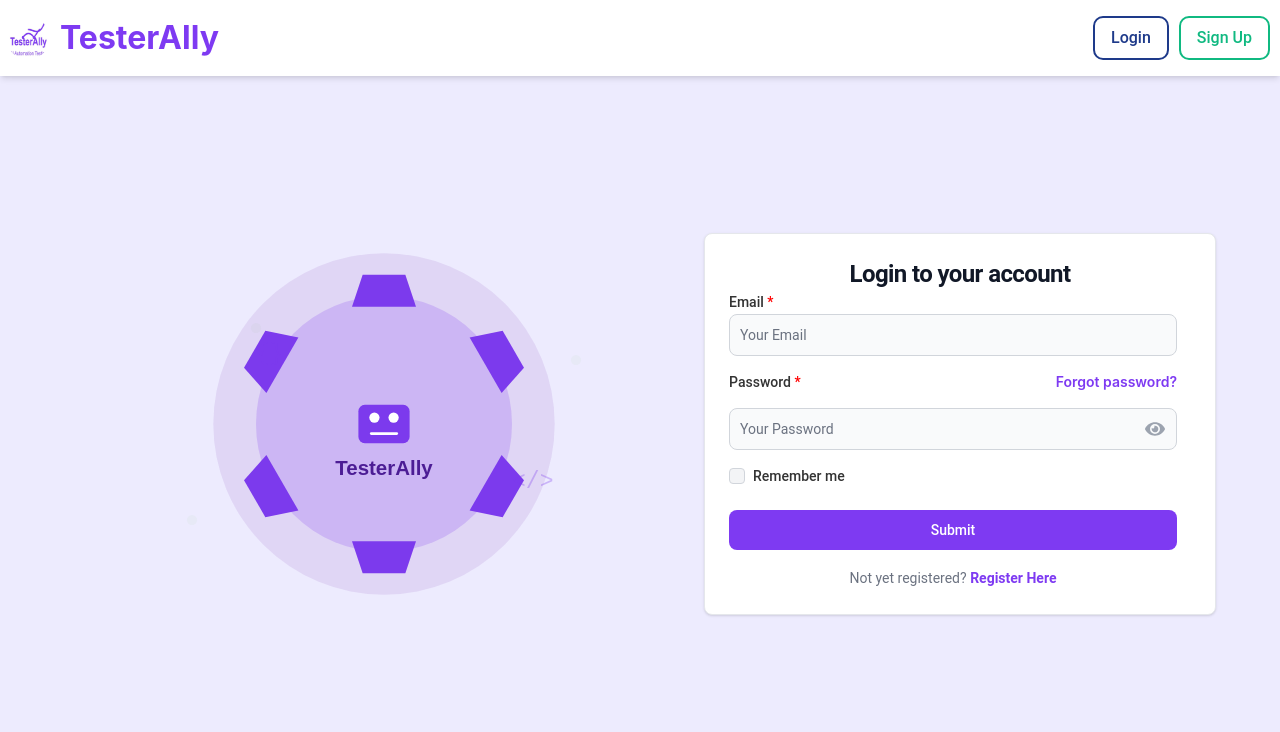
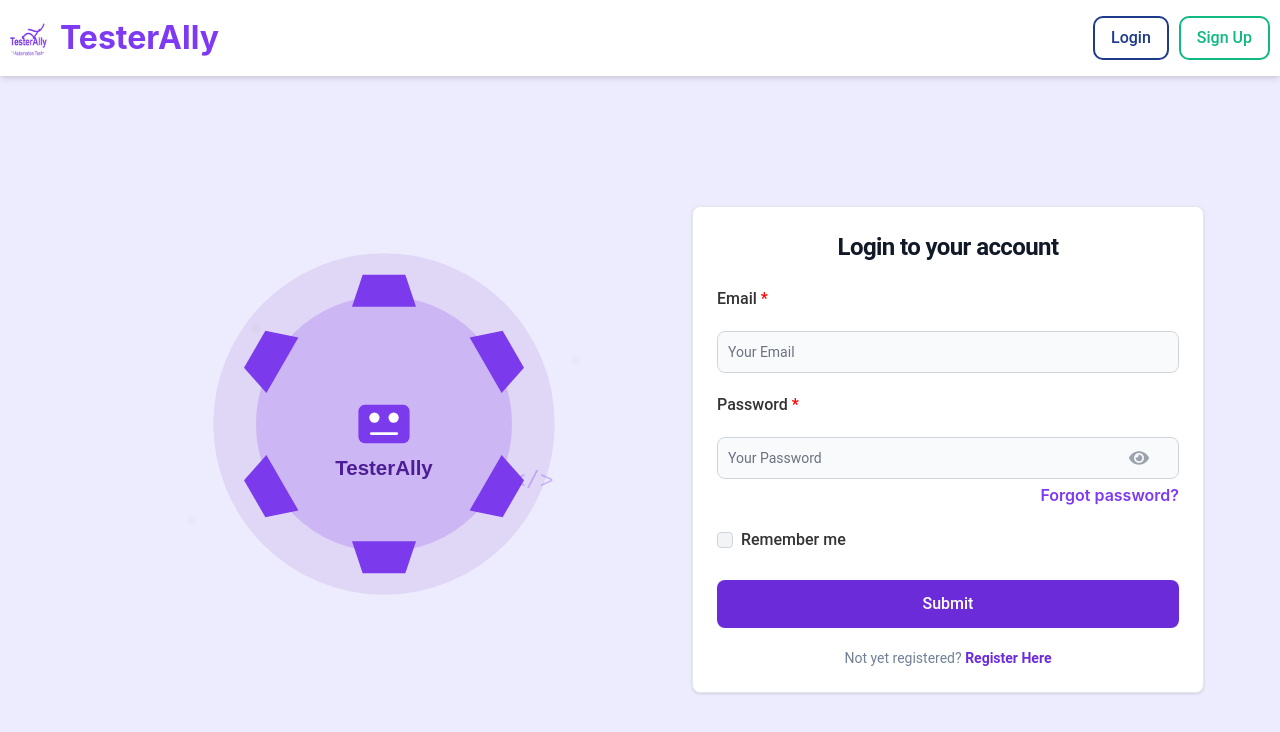
Before and after one commit to rangad123/TesterAlly-FE, a React (Create React App) app: page /dashboard/login in a window 1280 px wide. Shown: the top 732 px of the page. Built offline with nearby package versions, Linux system fonts and the light colour scheme.

Commit message:
initial commit for deployment

```diff
--- a/src/components/CountryInput.js
+++ b/src/components/CountryInput.js
@@ -13,7 +13,7 @@ const CountryInput = () => {
   return (
     <div className="max-w-xl">
       <div className="mb-2 block">
-        <label htmlFor="country" className="text-sm font-medium required">
+        <label htmlFor="country" className="font-medium required">
           Country
         </label>
       </div>
--- a/src/pages/Login.css
+++ b/src/pages/Login.css
@@ -11,3 +11,10 @@ input::-webkit-outer-spin-button {
 .password-input {
   padding-right: 2.5rem;
 }
+
+
+
+.forgot-password {
+  text-align: right;
+  margin-top: -1rem;
+}
--- a/src/pages/Login.js
+++ b/src/pages/Login.js
@@ -72,23 +72,25 @@ const Login = (props) => {
 
 
   return (
-    <div className="w-full flex justify-center my-4 items-center min-h-screen -mt-10">
+    <div className="w-full flex justify-center my-4 items-center min-h-screen -mt-10 px-6 py-8">
       <div className="hidden lg:block w-1/2">
         <img src="/login.svg" alt="TesterAlly Login" className="w-full max-w-lg mx-auto" />
       </div>
-      <div className="w-full max-w-lg p-6 bg-white border border-gray-200 rounded-lg shadow dark:bg-gray-800 dark:border-gray-700">
-        <h5 className="text-2xl font-bold tracking-tight text-gray-900 dark:text-white text-center">
+      <div className="w-full max-w-lg p-6 bg-white border border-gray-200 rounded-lg shadow dark:bg-gray-800 dark:border-gray-700" style={{ marginTop: "50px" }}>
+        <h5 className="mb-6 text-2xl font-bold tracking-tight text-gray-900 dark:text-white text-center">
           Login to your account
         </h5>
         <form
-          className="w-full flex max-w-md flex-col gap-4"
+          className="w-full flex flex-col gap-5"
           onSubmit={handleLogin}
           autoComplete="off"
         >
           <div>
-            <label htmlFor="email" className="text-sm font-medium required">
+            <label htmlFor="email" className=" font-medium required ">
               Email
             </label>
+          </div>
+          <div>
             <input
               id="email"
               name="email"
@@ -99,37 +101,39 @@ const Login = (props) => {
               required
             />
           </div>
-          <div className="flex items-center justify-between">
-            <label htmlFor="password" className="text-sm font-medium required">
-              Password
+          <div>
+          <label htmlFor="password" className=" font-medium required ">
+            Password
             </label>
-            <div className="text-sm">
+            </div>
+            <div className="relative w-full">
+              <input
+                id="password"
+                type={isPasswordVisible ? "text" : "password"}
+                placeholder="Your Password"
+                className="bg-gray-50 border border-gray-300 text-gray-900 text-sm rounded-lg focus:ring-purple-500 focus:border-purple-500 block w-full p-2.5 dark:bg-gray-700 dark:border-gray-600 dark:placeholder-gray-400 dark:text-white dark:focus:ring-purple-500 dark:focus:border-purple-500"
+                required
+              />
+              <button
+              type="button"
+              className="absolute right-2.5 top-1/2 -translate-y-1/2 text-gray-400 hover:text-gray-600 focus:outline-none mr-[20px]"
+              onClick={togglePasswordVisiblity}
+              aria-label={isPasswordVisible ? "Hide password" : "Show password"}
+            >
+              {isPasswordVisible ? (
+                <FaEyeSlash className="w-5 h-5" />
+              ) : (
+                <FaEye className="w-5 h-5" />
+              )}
+            </button>
+            </div>
+            <div className="forgot-password">
               <span
                 className="font-semibold text-purple-600 hover:text-purple-500 cursor-pointer"
                 onClick={() => navigate("/forgotPassword")}
               >
                 Forgot password?
               </span>
-              </div>
-              </div>
-            <div className="relative">
-              <input
-                id="password"
-                type={isPasswordVisible ? "text" : "password"}
-                placeholder="Your Password"
-                className="bg-gray-50 border border-gray-300 text-gray-900 text-sm rounded-lg focus:ring-purple-500 focus:border-purple-500 block w-full p-2.5 dark:bg-gray-700 dark:border-gray-600 dark:placeholder-gray-400 dark:text-white dark:focus:ring-purple-500 dark:focus:border-purple-500 pr-10"
-                required
-              />
-              <div
-                className="absolute inset-y-0 right-3 flex items-center cursor-pointer"
-                onClick={togglePasswordVisiblity}
-              >
-                {isPasswordVisible ? (
-                  <FaEyeSlash className="w-5 h-5 text-gray-400" />
-                ) : (
-                  <FaEye className="w-5 h-5 text-gray-400" />
-                )}
-              </div>
             </div>
           <div className="flex items-center gap-2 mb-2">
             <input
@@ -137,22 +141,22 @@ const Login = (props) => {
               id="remember"
               className="w-4 h-4 text-purple-600 bg-gray-100 border-gray-300 rounded focus:ring-purple-500 dark:focus:ring-purple-600 dark:ring-offset-gray-800 focus:ring-2 dark:bg-gray-700 dark:border-gray-600"
             />
-            <label htmlFor="remember" className="text-sm font-medium">
+            <label htmlFor="remember" className="font-medium">
               Remember me
             </label>
           </div>
           <button
             type="submit"
-            className="focus:outline-none text-white bg-purple-600 hover:bg-purple-700 focus:ring-4 focus:ring-purple-300 font-medium rounded-lg text-sm px-5 py-2.5 dark:bg-purple-500 dark:hover:bg-purple-600 dark:focus:ring-purple-800"
+            className="w-full py-3 px-5 text-base font-medium text-center text-white bg-purple-700 hover:bg-purple-800 focus:ring-4 focus:ring-purple-300 rounded-lg dark:bg-purple-600 dark:hover:bg-purple-700 dark:focus:ring-purple-800 transition-colors"
             disabled={loading}
           >
             {loading ? "Logging in..." : "Submit"}
           </button>
-          <p className="text-center text-sm text-gray-500">
+          <p className="text-center text-sm text-gray-600 dark:text-gray-400">
             Not yet registered?{" "}
             <a
               href="/dashboard/register"
-              className="font-semibold leading-6 text-purple-600 hover:text-purple-500"
+              className="font-semibold text-purple-700 hover:text-purple-800 dark:text-purple-500 dark:hover:text-purple-400"
             >
               Register Here
             </a>
--- a/src/pages/Register.js
+++ b/src/pages/Register.js
@@ -101,7 +101,7 @@ const Register = (props) => {
 
       <div className="w-full bg-white rounded-lg shadow dark:border md:mt-0 sm:max-w-xl xl:p-0 dark:bg-gray-800 dark:border-gray-700 " style={{ marginTop: "50px" }}>
         <div className="p-6 space-y-4 md:space-y-6 sm:p-8">
-          <h1 className="text-xl font-bold leading-tight tracking-tight text-gray-900 md:text-2xl dark:text-white text-center">
+          <h1 className="mb-6 text-2xl font-bold tracking-tight text-gray-900 dark:text-white text-center">
             Create an account
           </h1>
           <form
@@ -112,7 +112,7 @@ const Register = (props) => {
           >
             <div>
               <div className="mb-2 block">
-                <label htmlFor="name" className="text-sm font-medium required">
+                <label htmlFor="name" className="font-medium required">
                   Name
                 </label>
               </div>
@@ -135,7 +135,7 @@ const Register = (props) => {
 
             <div>
               <div className="mb-2 block">
-                <label htmlFor="email" className="text-sm font-medium required">
+                <label htmlFor="email" className="font-medium required">
                   Email
                 </label>
               </div>
@@ -151,12 +151,13 @@ const Register = (props) => {
             </div>
 
             <div className="grid gap-6 mb-6 md:grid-cols-2">
-              <div>
+              <div className="relative">
                 <div className="mb-2 block">
-                  <label htmlFor="password" className="text-sm font-medium required">
+                  <label htmlFor="password" className="block mb-2 font-medium required">
                     Password
                   </label>
                 </div>
+                <div className="relative">
             <input
               type={isPasswordVisible ? "text" : "password"}
               name="password"
@@ -167,27 +168,26 @@ const Register = (props) => {
               minLength="6"
               autoComplete="new-password"
             />
-                <div
-                  className="-mt-8 md:ml-52 ml-60 cursor-pointer"
+            <button
+              type="button"
+              className="absolute right-2.5 top-1/2 -translate-y-1/2 text-gray-400 hover:text-gray-600 focus:outline-none mr-[10px]"
               onClick={togglePasswordVisibility}
+              aria-label={isPasswordVisible ? "Hide password" : "Show password"}
             >
               {isPasswordVisible ? (
-                    <FaEyeSlash className="w-5 h-5 text-gray-400" />
+                <FaEyeSlash className="w-5 h-5" />
               ) : (
-                    <FaEye className="w-5 h-5 text-gray-400" />
+                <FaEye className="w-5 h-5" />
               )}
+            </button>
           </div>
           </div>
 
-              <div>
-                <div className="mb-2 block">
-                  <label
-                    htmlFor="confirmpassword"
-                    className="text-sm font-medium required"
-                  >
+          <div className="relative">
+          <label htmlFor="confirmpassword" className="block mb-2 font-medium required">
             Confirm Password
           </label>
-                </div>
+          <div className="relative">
             <input
               type={isConfPasswordVisible ? "text" : "password"}
               name="confirmpassword"
@@ -197,15 +197,18 @@ const Register = (props) => {
               required
               autoComplete="new-password"
             />
-                <div
-                  className="-mt-8 md:ml-52 ml-60 cursor-pointer"
+            <button
+              type="button"
+              className="absolute right-2.5 top-1/2 -translate-y-1/2 text-gray-400 hover:text-gray-600 focus:outline-none mr-[10px]"
               onClick={toggleConfPasswordVisibility}
+              aria-label={isConfPasswordVisible ? "Hide password" : "Show password"}
             >
               {isConfPasswordVisible ? (
-                    <FaEyeSlash className="w-5 h-5 text-gray-400" />
+                <FaEyeSlash className="w-5 h-5" />
               ) : (
-                    <FaEye className="w-5 h-5 text-gray-400" />
+                <FaEye className="w-5 h-5" />
               )}
+            </button>
           </div>
         </div>
       </div>
@@ -213,7 +216,7 @@ const Register = (props) => {
             <CountryInput />
             <div className="max-w-xl">
               <div className="mb-2 block">
-                <label htmlFor="phone" className="text-sm font-medium">
+                <label htmlFor="phone" className="font-medium">
                   Phone Number
                 </label>
               </div>
@@ -232,7 +235,7 @@ const Register = (props) => {
 
             <button
               type="submit"
-              className="w-full focus:outline-none text-white bg-purple-600 hover:bg-purple-700 focus:ring-4 focus:ring-purple-300 font-medium rounded-lg text-sm px-5 py-2.5 dark:bg-purple-500 dark:hover:bg-purple-600 dark:focus:ring-purple-800"
+                className="w-full py-3 px-5 text-base font-medium text-center text-white bg-purple-700 hover:bg-purple-800 focus:ring-4 focus:ring-purple-300 rounded-lg dark:bg-purple-600 dark:hover:bg-purple-700 dark:focus:ring-purple-800 transition-colors"
               >
               Create an account
             </button>
```
Lines whose indentation alone changed are shown as unchanged.
